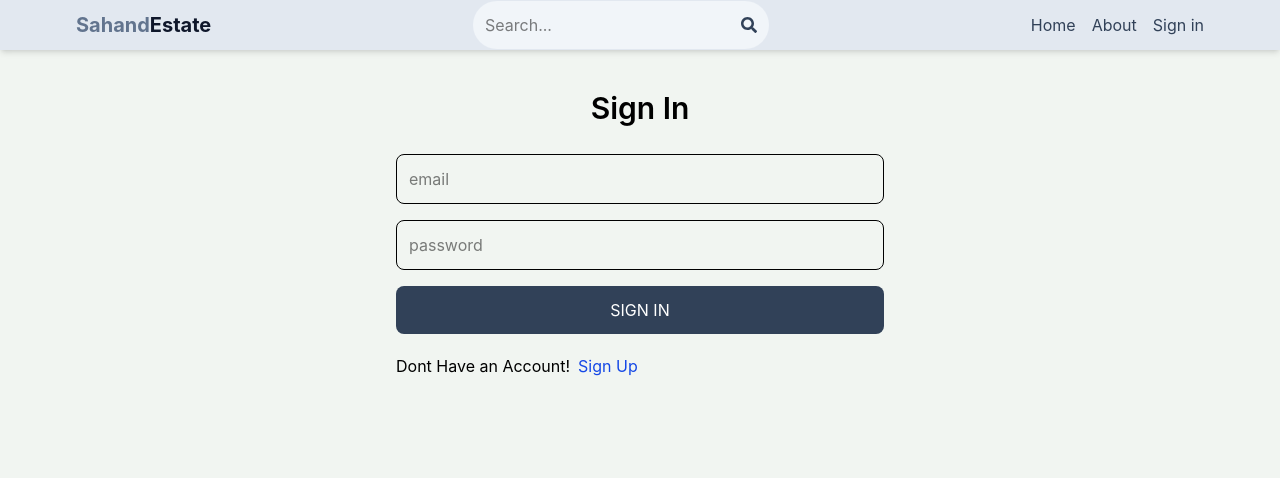
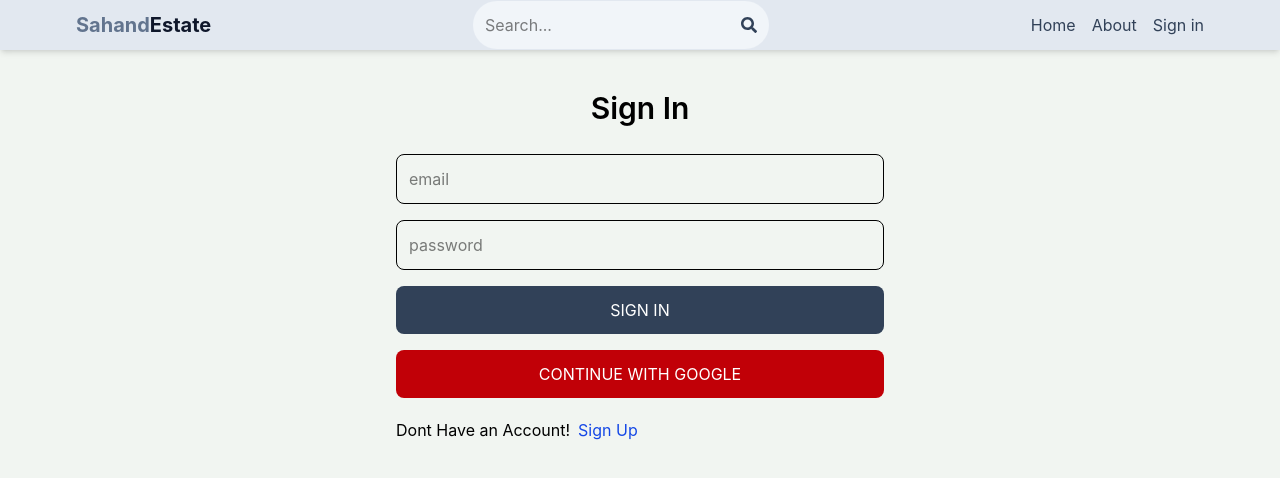
Before and after one commit to SajidRai50/mern-estate, a React (Vite) app: page /sign-in in a window 1280 px wide. Shown: the top 478 px of the page. Built offline with nearby package versions, Linux system fonts and the light colour scheme.

Commit message:
Auth Google

```diff
--- a/package.json
+++ b/package.json
@@ -12,6 +12,7 @@
   "dependencies": {
     "@reduxjs/toolkit": "^2.11.2",
     "@tailwindcss/vite": "^4.2.1",
+    "firebase": "^12.10.0",
     "react": "^19.2.0",
     "react-dom": "^19.2.0",
     "react-icons": "^5.6.0",
--- /dev/null
+++ b/src/components/OAuth.jsx
@@ -0,0 +1,47 @@
+import React from "react";
+import { getAuth, GoogleAuthProvider, signInWithPopup } from "firebase/auth";
+import { app } from "../firebase";
+
+import { useDispatch } from "react-redux";
+import { signInSuccess } from "../redux/user/userSlice";
+import  {useNavigate} from 'react-router-dom';
+
+const OAuth = () => {
+    const dispatch = useDispatch();
+    const navigate = useNavigate();
+  const handleGoogleClick = async () => {
+    try {
+      const provider = new GoogleAuthProvider();
+      const auth = getAuth(app);
+      const result = await signInWithPopup(auth, provider);
+
+      const res = await fetch("/api/auth/google", {
+        method: "POST",
+        headers: {
+          "Content-Type": "application/json",
+        },
+        body: JSON.stringify({
+          name: result.user.displayName,
+          email: result.user.email,
+          photo: result.user.photoURL,
+        }),
+      });
+      const data = await res.json();
+      dispatch(signInSuccess(data));
+      navigate('/')
+    } catch (error) {
+      console.log("could not coonect  with the google", error);
+    }
+  };
+  return (
+    <button
+      onClick={handleGoogleClick}
+      type="button"
+      className="bg-red-700 text-white p-3 rounded-lg uppercase hover:opacity-88"
+    >
+      continue with google
+    </button>
+  );
+};
+
+export default OAuth;
--- /dev/null
+++ b/src/firebase.js
@@ -0,0 +1,17 @@
+// Import the functions you need from the SDKs you need
+import { initializeApp } from "firebase/app";
+// TODO: Add SDKs for Firebase products that you want to use
+// https://firebase.google.com/docs/web/setup#available-libraries
+
+// Your web app's Firebase configuration
+const firebaseConfig = {
+  apiKey: import.meta.env.VITE_FIREBASE_API_KEY,
+  authDomain: "mern-estate-03.firebaseapp.com",
+  projectId: "mern-estate-03",
+  storageBucket: "mern-estate-03.firebasestorage.app",
+  messagingSenderId: "393191219712",
+  appId: "1:393191219712:web:73275d8c9b68c45ab02ee5"
+};
+
+// Initialize Firebase
+ export const app = initializeApp(firebaseConfig);
--- a/src/pages/SigIn.jsx
+++ b/src/pages/SigIn.jsx
@@ -1,13 +1,16 @@
 import React from "react";
-import { useState } from "react";
+import { useState,useEffect } from "react";
 import { Link, useNavigate } from "react-router-dom";
 import { useDispatch, useSelector } from "react-redux";
 import { signInStart, signInSuccess, signInFailure } from '../redux/user/userSlice.js'
+import OAuth from "../components/OAuth.jsx";
 const SignIn = () => {
   const [formData, setFormData] = useState({});
   const {loading ,error} =useSelector((state)=>state.user)
   const navigate = useNavigate();
   const dispatch =useDispatch();
+
+
   const handleChange = (e) => {
     setFormData({
       ...formData,
@@ -65,6 +68,7 @@
           >
             {loading ? "loading..." : "Sign In"}
           </button>
+          <OAuth/>
         </form>
         <div className="flex gap-2 mt-5">
           <p> Dont Have an Account!</p>
--- a/src/pages/SignUp.jsx
+++ b/src/pages/SignUp.jsx
@@ -1,6 +1,7 @@
 import React from "react";
 import { useState } from "react";
 import { Link ,useNavigate} from "react-router-dom";
+import OAuth from "../components/OAuth";
 const SignUp = () => {
   const [formData, setFormData] = useState({});
   const [error, setError] = useState(null);
@@ -73,6 +74,7 @@
           >
             {loading ? "loading..." : "Sign Up"}
           </button>
+          <OAuth/>
         </form>
         <div className="flex gap-2 mt-5">
           <p>Have an Account</p>
```
Also changed, not shown: 2 other files (tests, documents, lock files or other folders).
